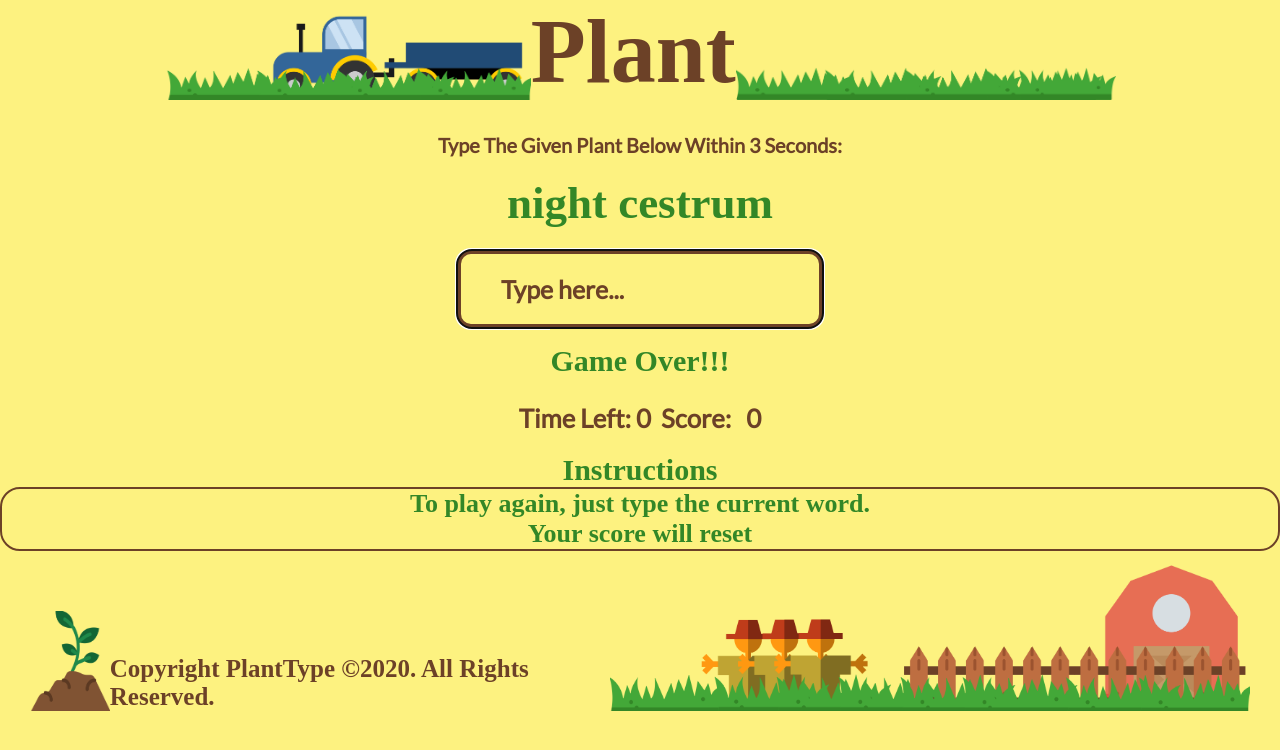
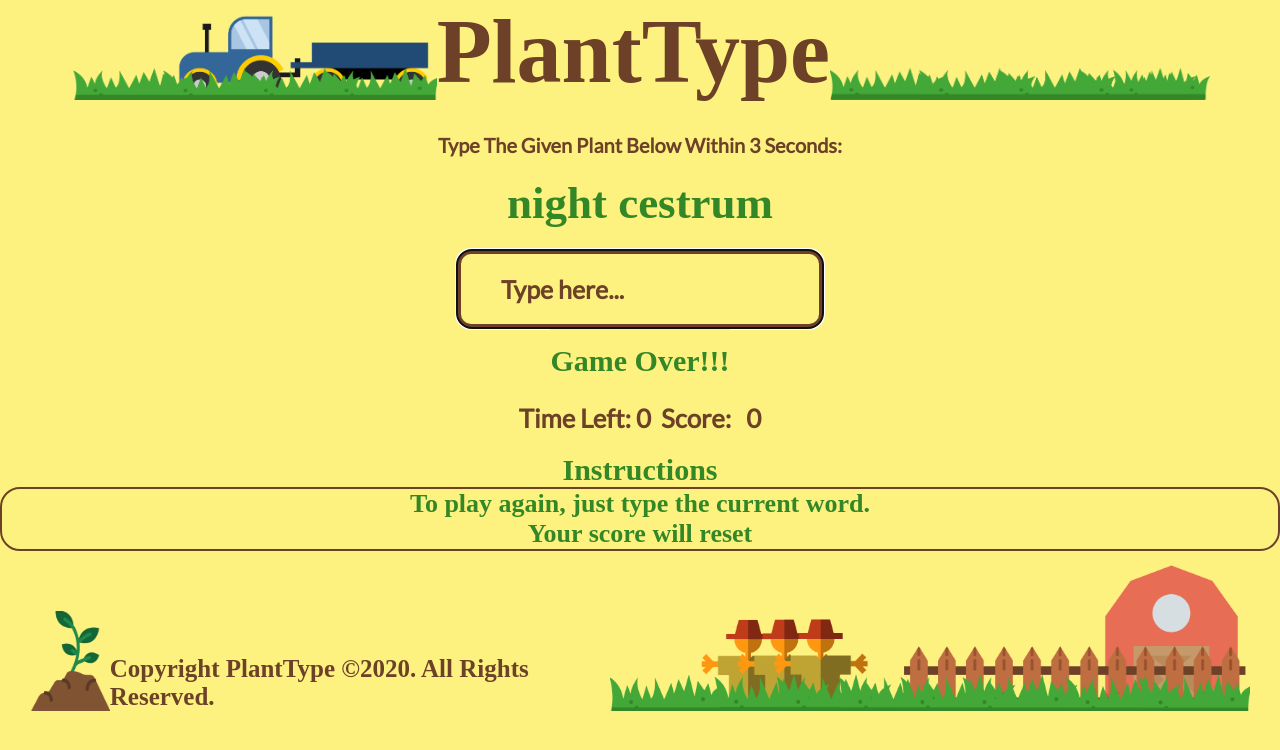
Before and after one commit to IrfanImad/IrfanImad.github.io, a plain HTML site: page index.html in a window 1280 px wide. Drawn offline with Linux system fonts and the light colour scheme; a web font is replaced by a local one.

Commit message:
Update index.html

```diff
--- a/index.html
+++ b/index.html
@@ -11,7 +11,7 @@
     <body>
       <header>
         <img src="./grass-left.png" alt="grass" id="grass-left">
-        <h1 id="title">Plant</h1>
+        <h1 id="title">PlantType</h1>
         <img src="./grass-right.png" alt="grass" id="grass-right">
       </header>
 
```
